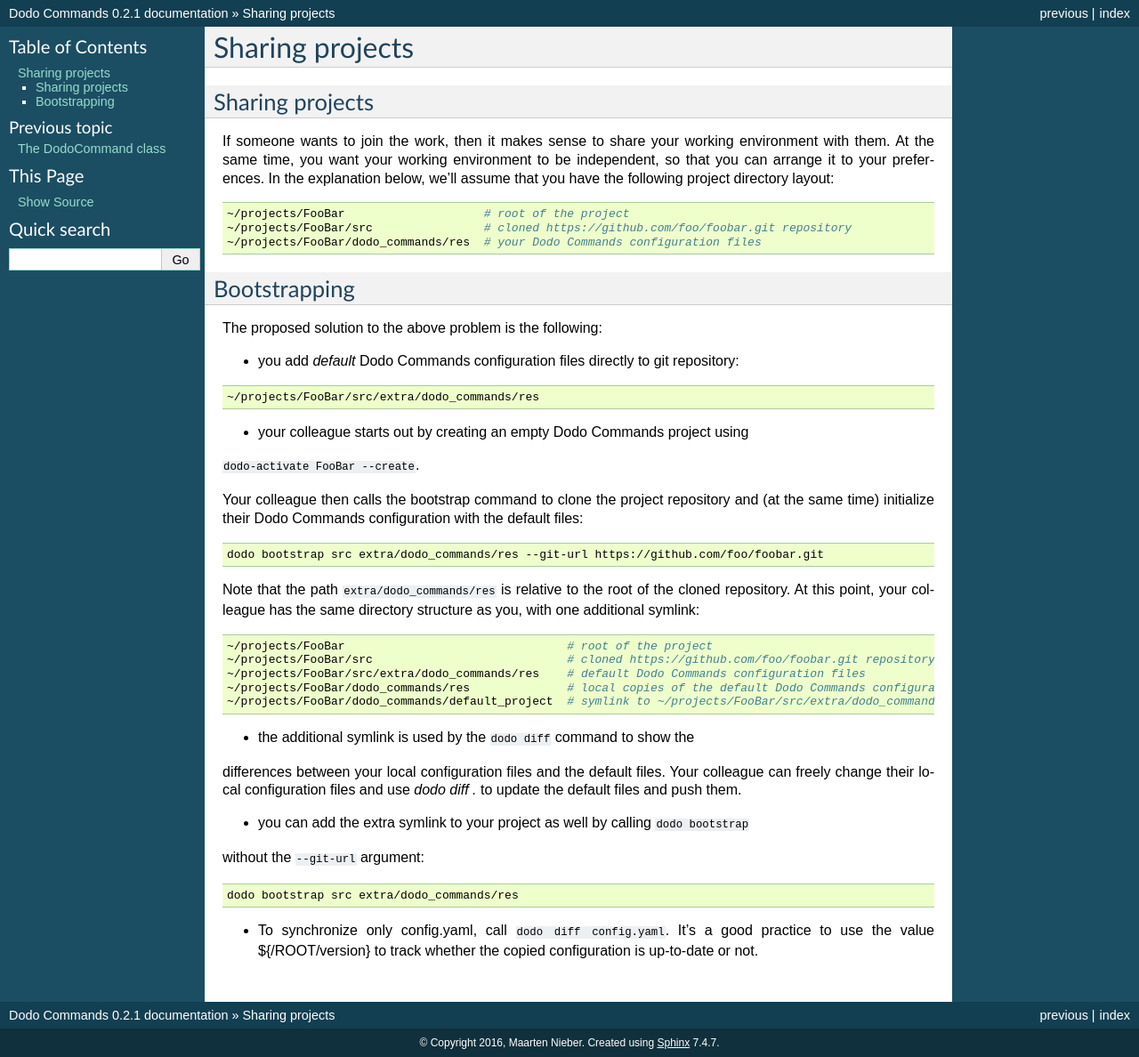
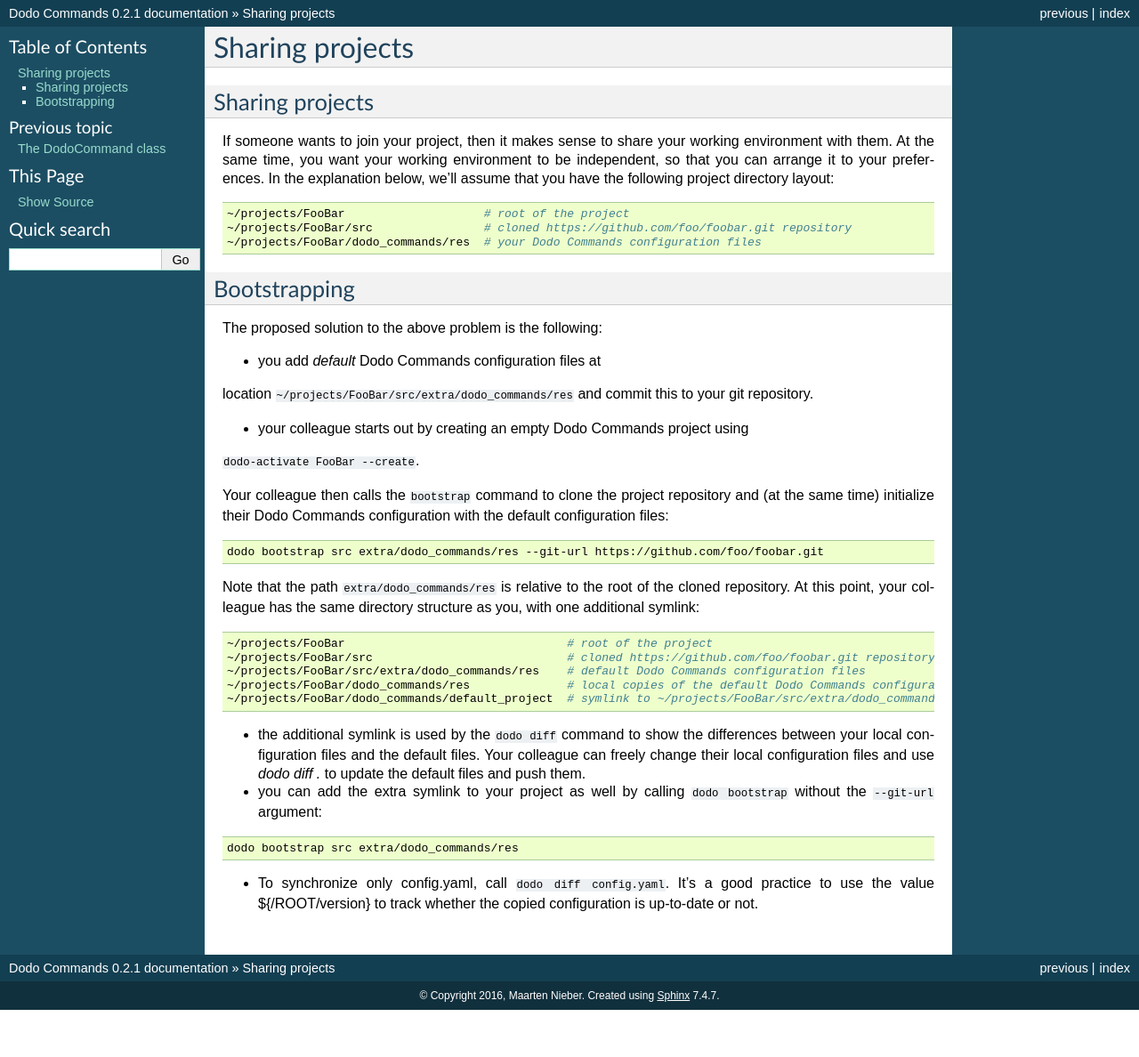
Before and after one commit to mnieber/dodo-commands, a Sphinx documentation site: the page built from doc/sharing-projects.rst, in a window 1280 px wide. Shown: the whole page at 89% size. Built offline with Sphinx 7.4.7, drawn with Linux system fonts in a browser that asks for light colours; after the commit the page ends 1135 px from its top, so only the background shows below that.

Commit message:
Update documentation

```diff
--- a/doc/dodo-command.rst
+++ b/doc/dodo-command.rst
@@ -11,9 +11,9 @@
 The runcmd function, and --confirm and --echo flags
 ===================================================
 
-The :code:`DodoCommand` class adds a helper function :code:`runcmd` and two additional flags to each command:
+The :code:`DodoCommand` class adds: a helper function :code:`runcmd` and two additional flags to each command:
 
-#. the runcmd class takes a list of arguments and runs them on the command line. Moreover, it loads any variables in ${/ENVIRONMENT/variable_map} from the configuration and adds them to the system environment.
+#. the runcmd fucntion takes a list of arguments and runs them on the command line. Moreover, it loads any variables in ${/ENVIRONMENT/variable_map} from the configuration and adds them to the system environment.
 
 #. the :code:`--echo` flag changes the behaviour of :code:`runcmd` so that it only prints the arguments instead of executing them.
 
--- a/doc/how-it-works.rst
+++ b/doc/how-it-works.rst
@@ -4,7 +4,7 @@
 How the Dodo Commands system works
 **********************************
 
-After following the :ref:`installation` steps, you can create new projects in the projects directory and work with them.
+After following the :ref:`installation` steps, you can create new projects in the projects directory and work with them. We'll explain how it works the long and clunky way, and then how the same can be done faster.
 
 Creating a project
 ==================
--- a/doc/sharing-projects.rst
+++ b/doc/sharing-projects.rst
@@ -7,7 +7,7 @@
 Sharing projects
 ================
 
-If someone wants to join the work, then it makes sense to share your working environment with them. At the same time, you want your working environment to be independent, so that you can arrange it to your preferences.
+If someone wants to join your project, then it makes sense to share your working environment with them. At the same time, you want your working environment to be independent, so that you can arrange it to your preferences.
 In the explanation below, we'll assume that you have the following project directory layout:
 
 .. code-block:: bash
@@ -21,19 +21,16 @@
 
 The proposed solution to the above problem is the following:
 
-- you add *default* Dodo Commands configuration files directly to git repository:
-
-.. code-block:: bash
-
-    ~/projects/FooBar/src/extra/dodo_commands/res
-
+- you add *default* Dodo Commands configuration files at
+location :code:`~/projects/FooBar/src/extra/dodo_commands/res` and
+commit this to your git repository.
 
 - your colleague starts out by creating an empty Dodo Commands project using
 :code:`dodo-activate FooBar --create`.
 
-Your colleague then calls the bootstrap command to clone the project repository
+Your colleague then calls the :code:`bootstrap` command to clone the project repository
 and (at the same time) initialize their Dodo Commands configuration with the
-default files:
+default configuration files:
 
 .. code-block:: bash
 
@@ -51,13 +48,9 @@
     ~/projects/FooBar/dodo_commands/res              # local copies of the default Dodo Commands configuration files
     ~/projects/FooBar/dodo_commands/default_project  # symlink to ~/projects/FooBar/src/extra/dodo_commands/res
 
-- the additional symlink is used by the :code:`dodo diff` command to show the
-differences between your local configuration files and the default files.
-Your colleague can freely change their local configuration files and use `dodo diff .`
-to update the default files and push them.
+- the additional symlink is used by the :code:`dodo diff` command to show the differences between your local configuration files and the default files. Your colleague can freely change their local configuration files and use `dodo diff .` to update the default files and push them.
 
-- you can add the extra symlink to your project as well by calling :code:`dodo bootstrap`
-without the :code:`--git-url` argument:
+- you can add the extra symlink to your project as well by calling :code:`dodo bootstrap` without the :code:`--git-url` argument:
 
 .. code-block:: bash
 
```
Also changed, not shown: doc/installation.rst (+6 -2 lines).
